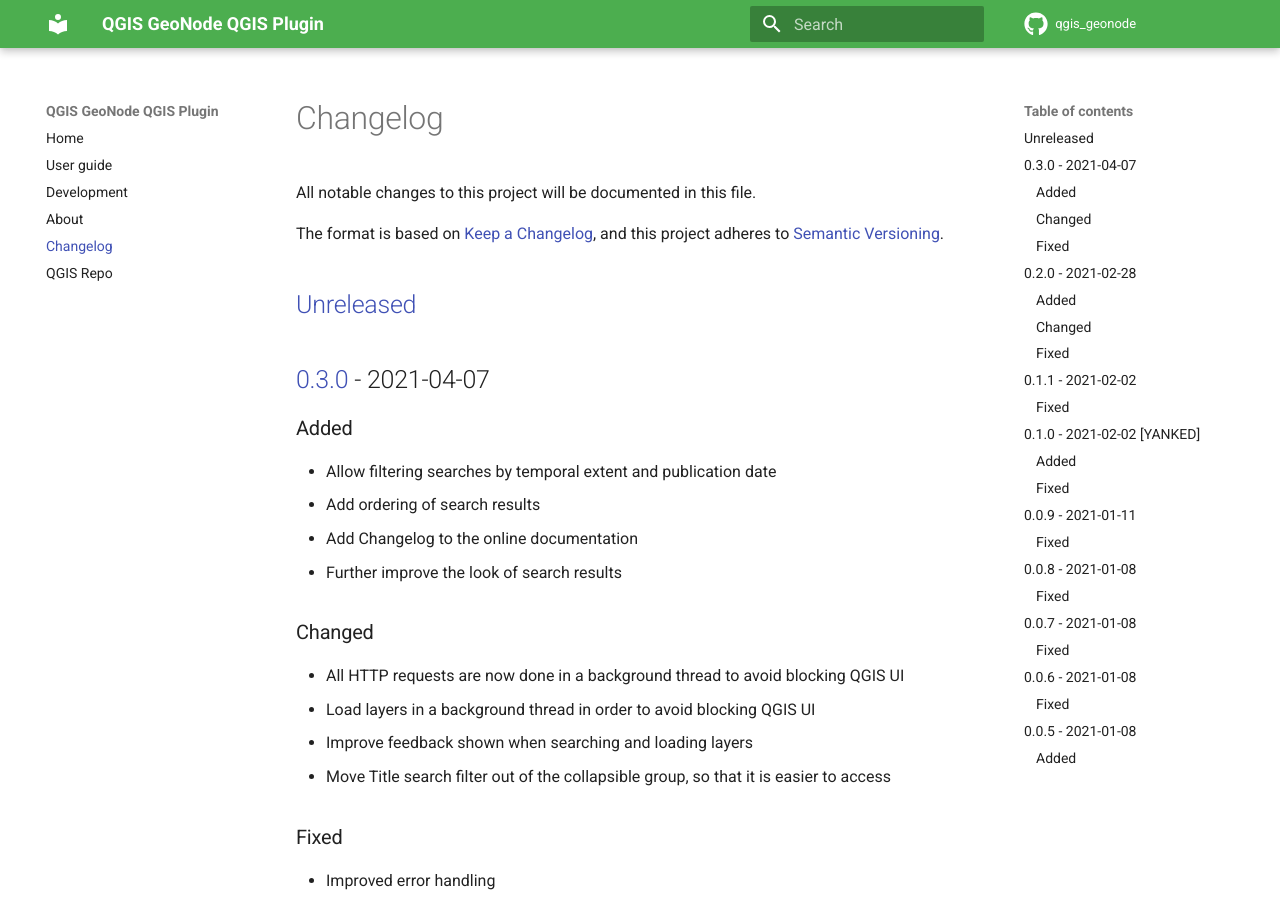
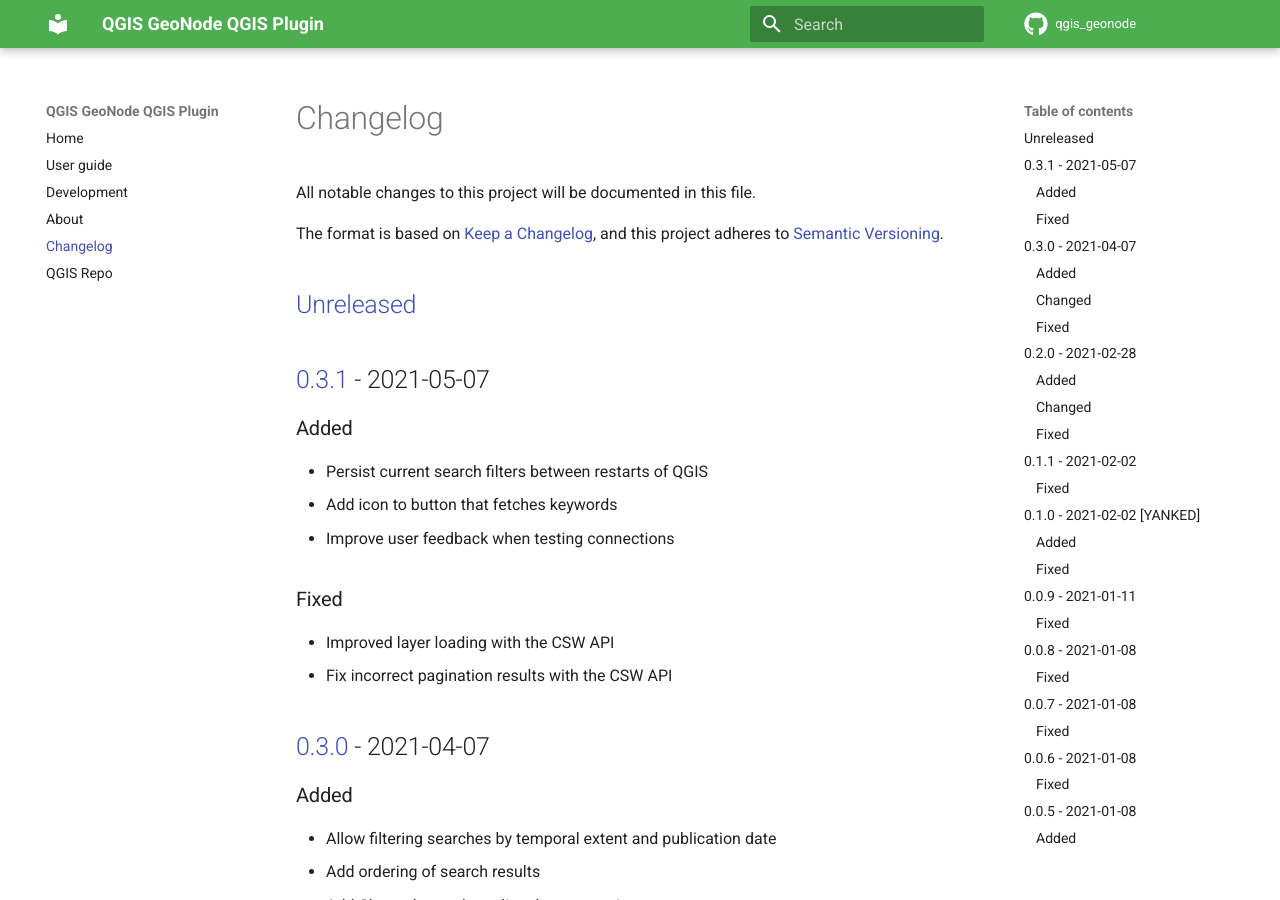
Before and after one commit to GeoNode/QGISGeoNodePlugin, an MkDocs documentation site: the page built from docs/changelog-base.md, in a window 1280 px wide and 900 px high. Built offline with MkDocs 1.6.1 and Material for MkDocs 9.7.7, drawn with Linux system fonts in a browser that asks for light colours; comment, search, counter and statistics services are not loaded.

Commit message:
Prepare release of version 0.3.1

```diff
--- a/CHANGELOG.md
+++ b/CHANGELOG.md
@@ -5,6 +5,17 @@
 and this project adheres to [Semantic Versioning](https://semver.org/spec/v2.0.0.html).
 
 ## [Unreleased]
+
+## [0.3.1] - 2021-05-07
+
+### Added
+- Persist current search filters between restarts of QGIS
+- Add icon to button that fetches keywords
+- Improve user feedback when testing connections
+
+### Fixed
+- Improved layer loading with the CSW API
+- Fix incorrect pagination results with the CSW API
 
 
 ## [0.3.0] - 2021-04-07
@@ -93,7 +104,8 @@
 -  Add geonode API client
 
 
-[unreleased]: https://github.com/kartoza/qgis_checklist_checker/compare/v0.3.0...main
+[unreleased]: https://github.com/kartoza/qgis_checklist_checker/compare/v0.3.1...main
+[0.3.1]: https://github.com/kartoza/qgis_checklist_checker/compare/v0.3.1...main
 [0.3.0]: https://github.com/kartoza/qgis_checklist_checker/compare/v0.3.0...main
 [0.2.0]: https://github.com/kartoza/qgis_checklist_checker/compare/v0.2.0...main
 [0.1.1]: https://github.com/kartoza/qgis_checklist_checker/compare/v0.1.1...main
--- a/pyproject.toml
+++ b/pyproject.toml
@@ -1,6 +1,6 @@
 [tool.poetry]
 name = "qgis_geonode"
-version = "0.3.0"
+version = "0.3.1"
 description = "A QGIS plugin for integrating with GeoNode"
 authors = ["Kartoza <info@kartoza.com>"]
 license = "GPL-3.0-or-later"
```
Also changed, not shown: docs/development.md (+1 -1 lines).
